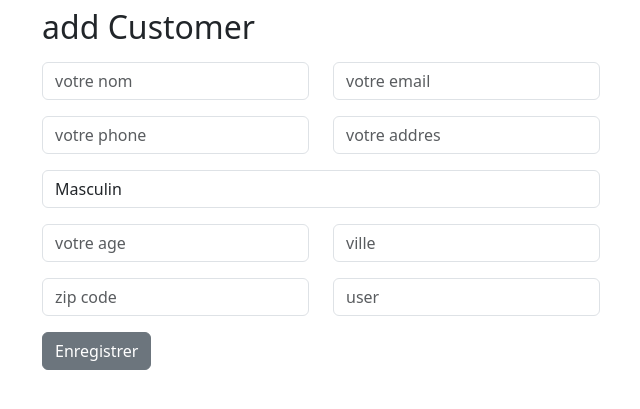
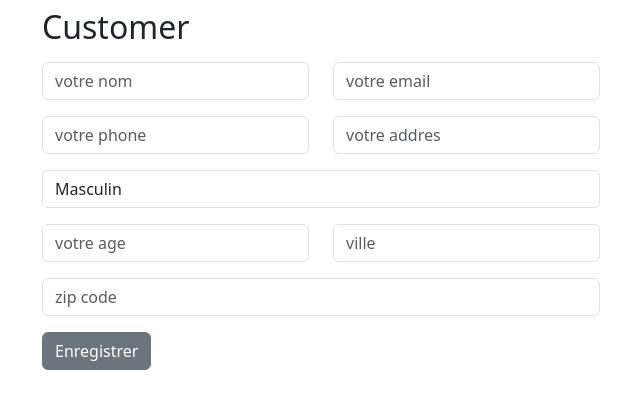
Before and after one commit to MenardoMa/Django_Facture, a Django app: page /addCustomer/ in a window 1280 px wide. Shown: the part 56-465 px from the top of the page, without its empty margins (319-959 px from the left). Run offline with Django 5.2, Linux system fonts and the light colour scheme.

Commit message:
Mise en place de form pour les invoice et la logique dans le template forms

```diff
--- a/App_facture/forms.py
+++ b/App_facture/forms.py
@@ -1,5 +1,5 @@
 from django import forms
-from .models import Customer
+from .models import Customer, Invoice
 from django.contrib.auth.models import User
 
 class FormCustomer(forms.ModelForm):
@@ -12,13 +12,32 @@ class FormCustomer(forms.ModelForm):
     name   = forms.CharField(label='', required=True, widget=forms.TextInput(attrs={'class': 'form-control', 'placeholder': 'votre nom'}))
     email  = forms.EmailField(label='', required=True, widget=forms.TextInput(attrs={'class': 'form-control', 'placeholder': 'votre email'}))
     phone  = forms.CharField(label='', required=True, widget=forms.TextInput(attrs={'class': 'form-control', 'placeholder': 'votre phone'}))
-    address = forms.CharField(label='', required=True, widget=forms.TextInput(attrs={'class': 'form-control', 'placeholder': 'votre addres'}))
+    address = forms.CharField(label='', max_length=255, required=True, widget=forms.TextInput(attrs={'class': 'form-control', 'placeholder': 'votre addres'}))
     sex    = forms.ChoiceField(label='', choices=SEX_TYPE , widget=forms.Select(attrs={'class': 'form-control'}))
     age    = forms.CharField(label='', required=True, widget=forms.NumberInput(attrs={'class': 'form-control', 'placeholder': 'votre age'}))
     city   = forms.CharField(label='', required=True, widget=forms.TextInput(attrs={'class': 'form-control', 'placeholder': 'ville'}))
     zip_code = forms.CharField(label='', required=True, widget=forms.TextInput(attrs={'class': 'form-control', 'placeholder': 'zip code'}))
-    user = forms.CharField(label='', required=True, widget=forms.TextInput(attrs={'class': 'form-control', 'placeholder': 'user'}))
 
     class Meta:
         model = Customer
-        fields = ('name', 'email', 'phone', 'address', 'sex', 'age', 'city', 'zip_code', 'user')
+        fields = ('name', 'email', 'phone', 'address', 'sex', 'age', 'city', 'zip_code')
+
+
+class FormInvoice(forms.ModelForm):
+
+    INVOICE_TYPE = [
+        ('R', 'RECU'),
+        ('P', 'PROFORMA FACTURE'),
+        ('F', 'FACTURE'),
+    ]
+
+    customer = forms.ChoiceField(label='', widget=forms.Select(attrs={'class': 'form-control'}))
+    total    = forms.CharField(label='', widget=forms.NumberInput(attrs={'class':'form-control', 'placeholder':'Total'}))
+    qte      = forms.CharField(label='', widget=forms.NumberInput(attrs={'class':'form-control', 'placeholder':'Quantité'}))
+    paid     = forms.BooleanField(label='', widget=forms.BooleanField())
+    comments = forms.CharField(label='', widget=forms.Textarea(attrs={'class':'form-control'}))
+    invoice_type = forms.ChoiceField(label='',choices= INVOICE_TYPE, widget=forms.Select(attrs={'class': 'form-control'}))
+
+    class Meta:
+        model = Invoice
+        fields = ('customer', 'total', 'qte', 'paid', 'comments', 'invoice_type')
--- a/App_facture/models.py
+++ b/App_facture/models.py
@@ -11,7 +11,7 @@ class Customer(models.Model):
     name   = models.CharField(max_length=100)
     email  = models.EmailField()
     phone  = models.CharField(max_length=100)
-    adress = models.CharField(max_length=100)
+    adress = models.CharField(max_length=255)
     sex    = models.CharField(max_length=1, choices=SEX_TYPE)
     age    = models.CharField(max_length=12)
     city   = models.CharField(max_length=100)
--- a/App_facture/urls.py
+++ b/App_facture/urls.py
@@ -2,7 +2,10 @@ from django.urls import path
 
 from . import views
 
+app_name = 'facture'
+
 urlpatterns = [
     path('', views.HomeView.as_view(), name='home'),
     path('addCustomer/', views.AddCustorm.as_view(), name='addCustomer'),
+    path('addInvoice/', views.AddInvoice.as_view(), name='addInvoice'),
 ]
--- a/App_facture/views.py
+++ b/App_facture/views.py
@@ -1,9 +1,8 @@
 from django.shortcuts import render, redirect
 
 from django.views import View
-
 from .models import *
-from .forms import FormCustomer
+from .forms import FormCustomer, FormInvoice
 from django.contrib.auth.models import User
 
 from django.contrib import messages
@@ -12,6 +11,7 @@ class HomeView(View):
 
     template_name = 'home.html'
     invoices = Invoice.objects.select_related('customer', 'save_by').all()
+    #select_related('customer', '') selection les elements et leurs relation associer
 
     context = {
         'invoices' : invoices
@@ -40,11 +40,34 @@ class AddCustorm(View):
             form = FormCustomer(request.POST)
 
             if form.is_valid():
-                form.save()
+                customer = form.save(commit=False) # ne sauvegarde pas encore dans la table
+                customer.save_by = request.user    # depuis la request on recupere l'utilisateur connecter
+                customer.save()                    # on sauvegarde dans la table customer
                 messages.success(request, 'Customer ajouter avec success')
                 return redirect('home')
             else:
+
+                context = {
+                    'form' : form
+                }
+
                 messages.success(request, 'Une erreur est survenie')
                 return render(request, self.template_name, self.context)
 
         return render(request, self.template_name, self.context)
+
+
+class AddInvoice(View):
+
+    template_name = 'forms.html'
+
+    context = {
+        'etat' : 'addinvoive',
+        'form' : FormInvoice
+    }
+
+    def get(self, request, *args, **kwargs):
+        return render(request, self.template_name, self.context)
+
+    def post(self, request, *args, **kwargs):
+        return render(request, self.template_name, self.context)
--- a/templates/forms.html
+++ b/templates/forms.html
@@ -1,15 +1,32 @@
 {% extends 'base.html' %}
 
 {% block content %}
+
 <div class="col-md-6 offset-md-3">
-    {% if form.errors %}
-        {% for field in form %}
-            {% if field.errors %}
-                {{field.errors}}
-            {% endif %}
-        {% endfor %}
+   {% if form.errors %}
+        <div class="alert alert-danger alert-dismissible fade show" role="alert">
+            You Form Has Errors
+            {% for field in form %}
+                {% if field.errors %}
+                    {{ field.errors }}
+                {% endif %}
+            {% endfor %}
+            <button type="button" class="btn-close" data-bs-dismiss="alert" aria-label="Close"></button>
+        </div>
     {% endif %}
-    <h2 class="mb-3">add Customer</h2>
+
+    {% if etat %}
+        <h2 class="mb-3">Invoice</h2>
+      <form method="POST">
+        <div class="row mb-3">
+            <div class="col">
+            {{form.customer}}
+            </div>
+        </div>
+        <button type="submit" class="btn btn-primary">Enregistrer Facture</button>
+      </form>
+    {% else %}
+    <h2 class="mb-3">Customer</h2>
     <form method="post">
         {% csrf_token %}
 
@@ -50,13 +67,14 @@
             <div class="col">
                 {{form.zip_code}}
             </div>
-             <div class="col">
-                {{form.user}}
-            </div>
         </div>
 
 
         <button type="submit" class="btn btn-secondary">Enregistrer</button>
     </form>
+    {% endif %}
+
+
 </div>
+
 {% endblock content %}
--- a/templates/home.html
+++ b/templates/home.html
@@ -2,8 +2,8 @@
 
 {% block content %}
     <div class="my-3">
-        <a href="" class="btn btn-primary">New Invoice</a>
-        <a href="{% url 'addCustomer' %}" class="btn btn-secondary">Register a new customer</a>
+        <a href="{% url 'facture:addInvoice' %}" class="btn btn-primary">New Invoice</a>
+        <a href="{% url 'facture:addCustomer' %}" class="btn btn-secondary">Register a new customer</a>
     </div>
    {% if invoices %}
     <table class="table table-striped table-hover table-sm">
```
Also changed, not shown: App_facture/migrations/0003_alter_customer_adress.py (added), db.sqlite3.
